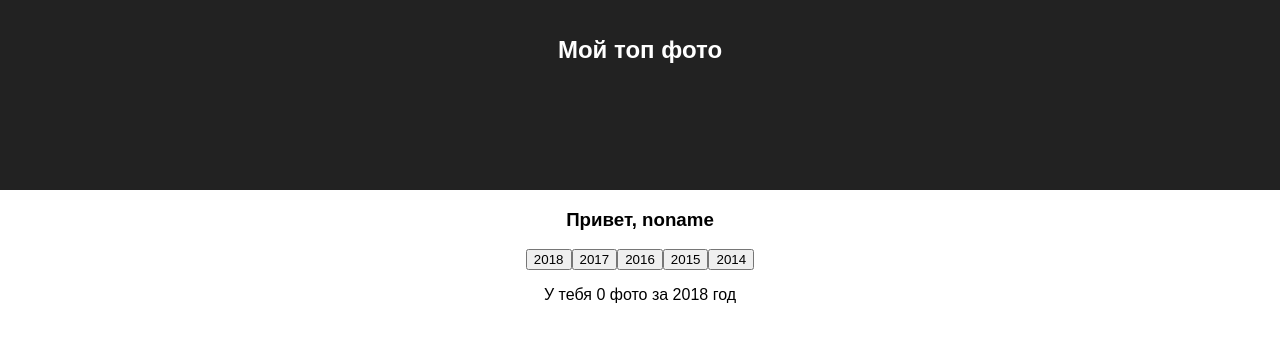
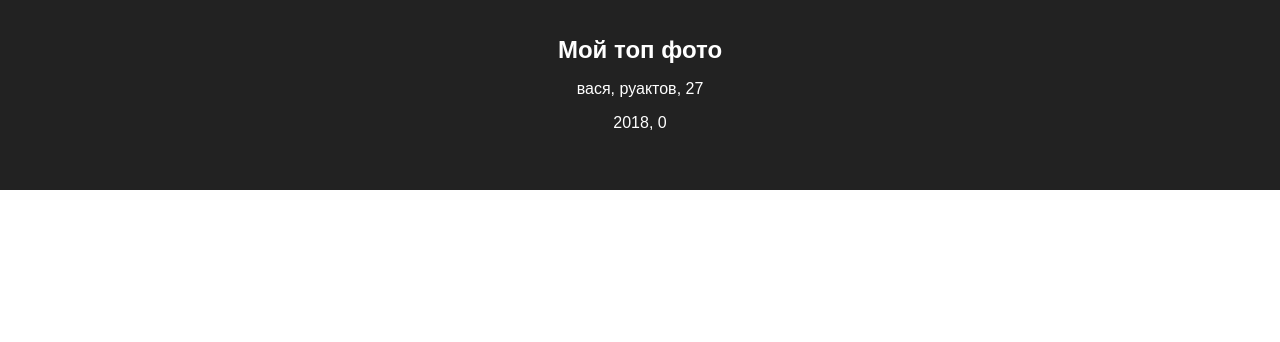
Before and after one commit to MarneusKalgar/redux-course, a React (Create React App) app: page / in a window 1280 px wide. Shown: the top 342 px of the page. Built offline with nearby package versions, Linux system fonts and the light colour scheme.

Commit message:
restart course in restart branch

```diff
--- a/src/actions/pageActions.js
+++ /dev/null
@@ -1,6 +0,0 @@
-export function setYear(year) {
-  return {
-    type: 'SET_YEAR',
-    payload: year,
-  }
-}
--- a/src/components/Page.js
+++ /dev/null
@@ -1,32 +0,0 @@
-import React, { Component } from 'react'
-import PropTypes from 'prop-types'
-
-export class Page extends Component {
-  onBtnClick = e => {
-    const year = +e.currentTarget.innerText
-    this.props.setYear(year)
-  }
-  render() {
-    const { year, photos } = this.props
-    return (
-      <div>
-        <div>
-          <button onClick={this.onBtnClick}>2018</button>
-          <button onClick={this.onBtnClick}>2017</button>
-          <button onClick={this.onBtnClick}>2016</button>
-          <button onClick={this.onBtnClick}>2015</button>
-          <button onClick={this.onBtnClick}>2014</button>
-        </div>
-        <p>
-          У тебя {photos.length} фото за {year} год
-        </p>
-      </div>
-    )
-  }
-}
-
-Page.propTypes = {
-  year: PropTypes.number.isRequired,
-  photos: PropTypes.array.isRequired,
-  setYear: PropTypes.func.isRequired,
-}
--- a/src/components/User.js
+++ /dev/null
@@ -1,17 +0,0 @@
-import React, { Component } from 'react'
-import PropTypes from 'prop-types'
-
-export class User extends Component {
-  render() {
-    const { name } = this.props
-    return (
-      <div>
-        <h3>Привет, {name}</h3>
-      </div>
-    )
-  }
-}
-
-User.propTypes = {
-  name: PropTypes.string.isRequired,
-}
--- a/src/containers/App.js
+++ b/src/containers/App.js
@@ -1,24 +1,23 @@
 import React, { Component } from 'react'
 import { connect } from 'react-redux'
-import { User } from '../components/User'
-import { Page } from '../components/Page'
-import { setYear } from '../actions/pageActions'
-
 import './App.css'
 
 class App extends Component {
   render() {
-    const { name } = this.props.user
+    const { name, surname, age } = this.props.user
     const { year, photos } = this.props.page
 
     return (
       <div className="App">
         <header className="App-header">
           <h1 className="App-title">Мой топ фото</h1>
+          <p>
+            {name}, {surname}, {age}
+          </p>
+          <p>
+            {year}, {photos.length}
+          </p>
         </header>
-
-        <User name={name} />
-        <Page photos={photos} year={year} setYear={this.props.setYearAction} />
       </div>
     )
   }
@@ -32,13 +31,4 @@ const mapStateToProps = store => {
   }
 }
 
-const mapDispatchToProps = dispatch => {
-  return {
-    setYearAction: year => dispatch(setYear(year)),
-  }
-}
-
-export default connect(
-  mapStateToProps,
-  mapDispatchToProps
-)(App)
+export default connect(mapStateToProps)(App)
--- a/src/index.js
+++ b/src/index.js
@@ -1,7 +1,7 @@
 import React from 'react'
 import ReactDOM from 'react-dom'
 import { Provider } from 'react-redux'
-import { store } from './store/configureStore'
+import { store } from './store'
 import App from './containers/App'
 
 import './index.css'
--- a/src/reducers/page.js
+++ b/src/reducers/page.js
@@ -3,14 +3,6 @@ const initialState = {
   photos: [],
 }
 
-export function pageReducer(state = initialState, action) {
-  switch (action.type) {
-    case 'SET_YEAR':
-      return {
-        ...state,
-        year: action.payload,
-      }
-    default:
-      return state
-  }
+export function pageReducer(state = initialState) {
+  return state
 }
--- a/src/reducers/user.js
+++ b/src/reducers/user.js
@@ -1,5 +1,7 @@
 const initialState = {
-  name: 'noname',
+  name: 'вася',
+  surname: 'руактов',
+  age: 27,
 }
 
 export function userReducer(state = initialState) {
```
Also changed, not shown: src/store/index.js (renamed from src/store/configureStore.js).
